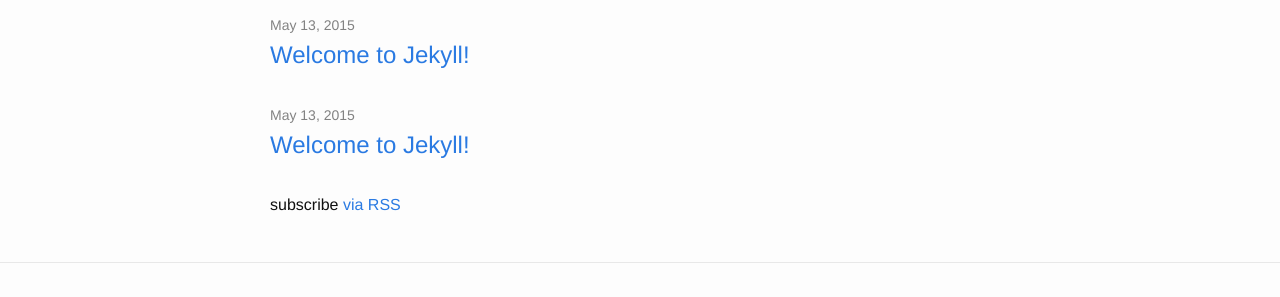
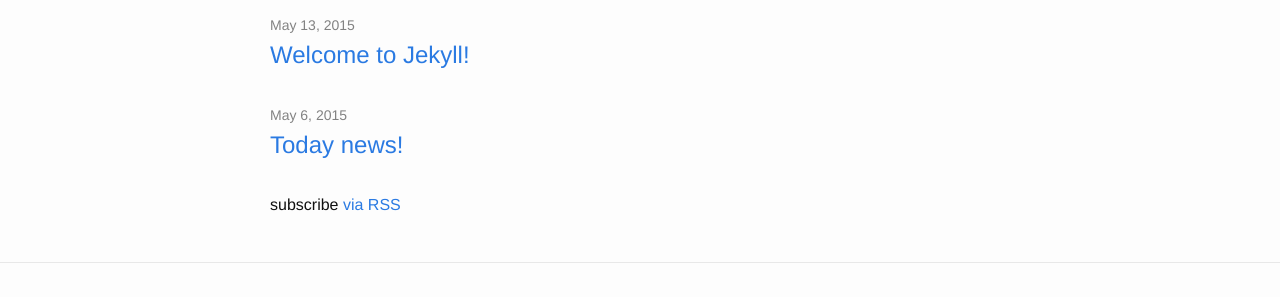
Before and after one commit to jinnyong/jinnyong.github.com, a Jekyll site: the page built from index.html, in a window 1280 px wide. Shown: the part 214-511 px from the top of the page. Built offline with Jekyll 4.4.1, drawn with Linux system fonts in a browser that asks for light colours.

Commit message:
Today news

```diff
--- a/_posts/2015-05-06-today-news.markdown
+++ b/_posts/2015-05-06-today-news.markdown
@@ -1,9 +1,10 @@
 ---
 layout: post
-title:  "Welcome to Jekyll!"
-date:   2015-05-13 02:18:38
+title:  "Today news!"
+date:   2015-05-06 02:18:38
 categories: jekyll update
 ---
+The new news today!
 You’ll find this post in your `_posts` directory. Go ahead and edit it and re-build the site to see your changes. You can rebuild the site in many different ways, but the most common way is to run `jekyll serve`, which launches a web server and auto-regenerates your site when a file is updated.
 
 To add new posts, simply add a file in the `_posts` directory that follows the convention `YYYY-MM-DD-name-of-post.ext` and includes the necessary front matter. Take a look at the source for this post to get an idea about how it works.
```
